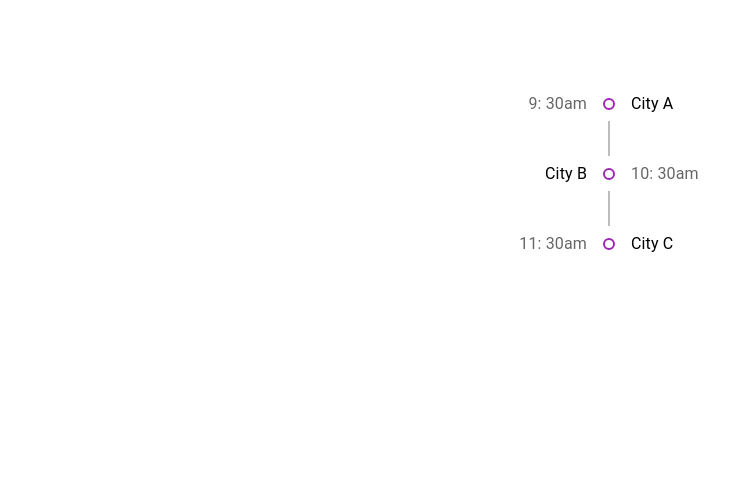
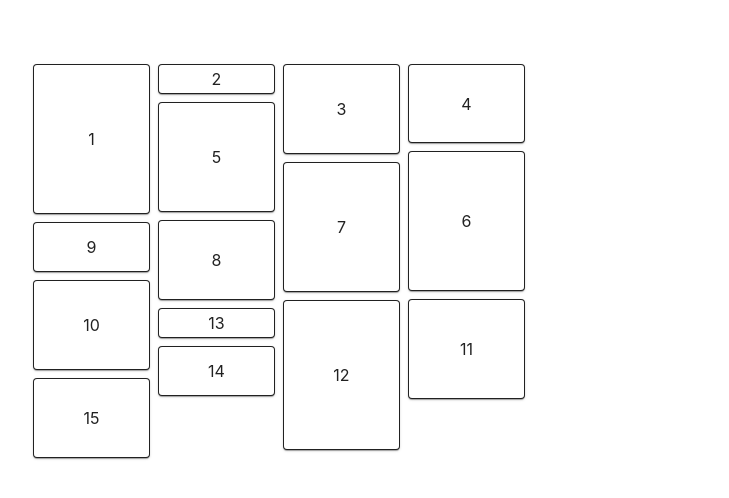
Before and after one commit to Mhdez221993/react-mui, a React (Create React App) app: page / in a window 1280 px wide. Shown: the top 498 px of the page, without its empty margins (31-760 px from the left). Built offline with nearby package versions, Linux system fonts and the light colour scheme.

Commit message:
Add Mansonry component

```diff
--- a/src/App.tsx
+++ b/src/App.tsx
@@ -2,13 +2,13 @@ import "./App.css";
 
 import { AdapterDateFns } from "@mui/x-date-pickers/AdapterDateFns";
 import { LocalizationProvider } from "@mui/x-date-pickers";
-import { MuiTimeLine } from "./components/MuiTimeLine";
+import { MuiMasonry } from "./components/MuiMasonry";
 
 function App() {
   return (
     <LocalizationProvider dateAdapter={AdapterDateFns}>
       <div className="App">
-        <MuiTimeLine />
+        <MuiMasonry />
       </div>
     </LocalizationProvider>
   );
--- /dev/null
+++ b/src/components/MuiMasonry.tsx
@@ -0,0 +1,30 @@
+import { Box, Paper } from "@mui/material";
+
+import { Masonry } from "@mui/lab";
+
+const heights = [
+  150, 30, 90, 79, 110, 140, 130, 80, 50, 90, 100, 150, 30, 50, 80,
+];
+
+export const MuiMasonry = () => {
+  return (
+    <Box sx={{ width: 500, minHeight: 400 }}>
+      <Masonry columns={4} spacing={1}>
+        {heights.map((height, index) => (
+          <Paper
+            key={index}
+            sx={{
+              display: "flex",
+              justifyContent: "center",
+              alignItems: "center",
+              height,
+              border: "1px solid",
+            }}
+          >
+            {index + 1}
+          </Paper>
+        ))}
+      </Masonry>
+    </Box>
+  );
+};
```
